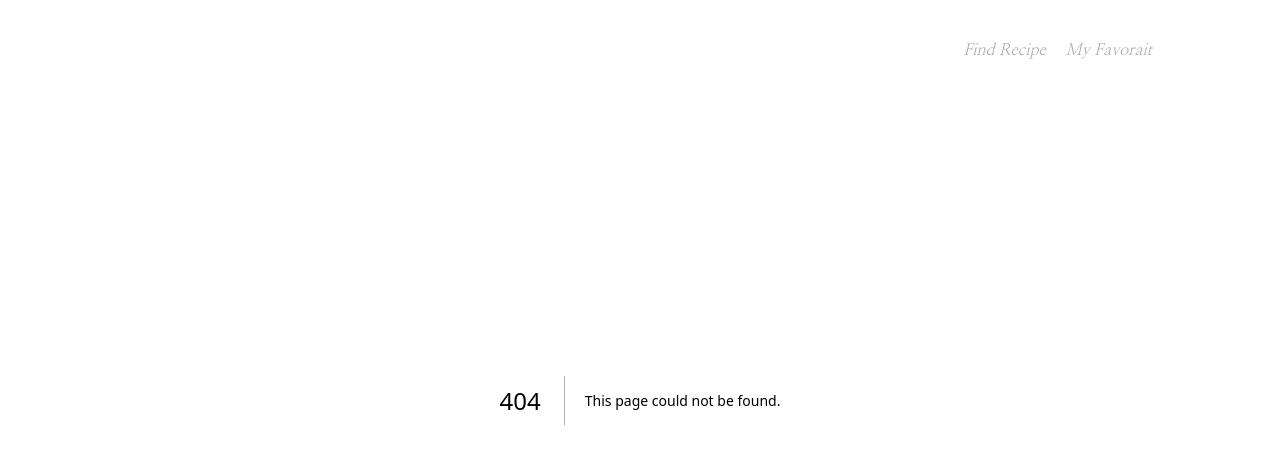
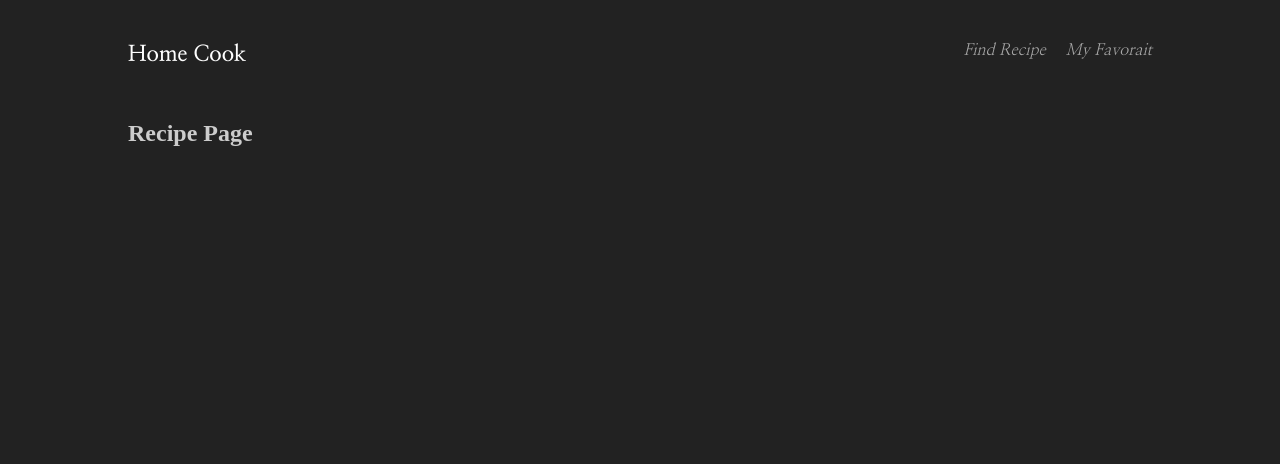
Before and after one commit to Du0Du0/next-recipe-portfolio, a Next.js app: page /find-recipe/find-recipe in a window 1280 px wide. Before the commit this address had no page. Shown: the top 464 px of the page. Built offline with nearby package versions, Linux system fonts and the light colour scheme.

Commit message:
feature: change layout styling and scrollbar design

```diff
--- a/components/template/Layout/Layout.jsx
+++ b/components/template/Layout/Layout.jsx
@@ -11,9 +11,9 @@
 				<meta name='viewport' content='width=device-width, initial-scale=1' />
 				<link rel='icon' href='/favicon.ico' />
 			</Head>
-			<main className={clsx(styles.main)}>
+			<main className={clsx(styles.layout)}>
 				<Header />
-				{children}
+				<section className={clsx(styles.content)}>{children}</section>
 			</main>
 		</>
 	);
--- a/components/template/Layout/Layout.module.scss
+++ b/components/template/Layout/Layout.module.scss
@@ -1,2 +1,21 @@
 .layout {
+	width: 100%;
+	height: 100vh;
+	overflow: hidden;
+	background: #222;
+	padding: 15vh 10vw 5vh;
+
+	.content {
+		color: #ccc;
+		height: 100%;
+		overflow-y: auto;
+
+		&::-webkit-scrollbar {
+			width: 4px;
+		}
+		&::-webkit-scrollbar-thumb {
+			border-radius: 2px;
+			background: orange;
+		}
+	}
 }
--- a/pages/index.js
+++ b/pages/find-recipe/index.js
@@ -1,5 +1,5 @@
 import Head from 'next/head';
-import axios from 'axios';
+import styles from './style.module.scss';
 
 export default function Home({ meals, category }) {
 	//idMeal
@@ -13,7 +13,7 @@
 			<Head>
 				<title>Main Page</title>
 			</Head>
-			<h2>Main Page</h2>
+			<div className={styles.box}></div>
 		</>
 	);
 }
--- /dev/null
+++ b/pages/find-recipe/style.module.scss
@@ -0,0 +1,3 @@
+.box {
+	height: 3000px;
+}
```
Also changed, not shown: pages/find-recipe/find-recipe.jsx (renamed from pages/find-recipe.jsx).
